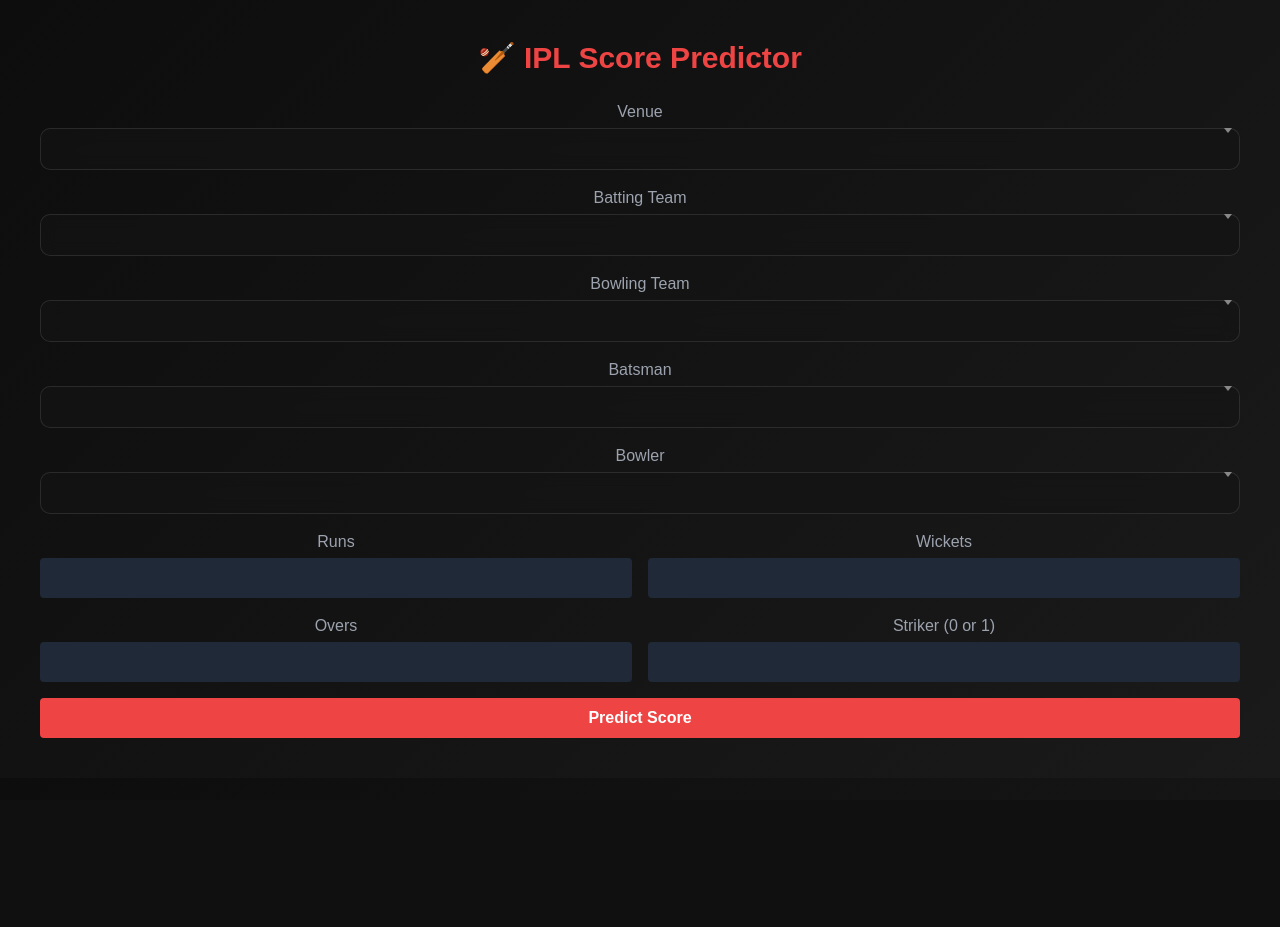
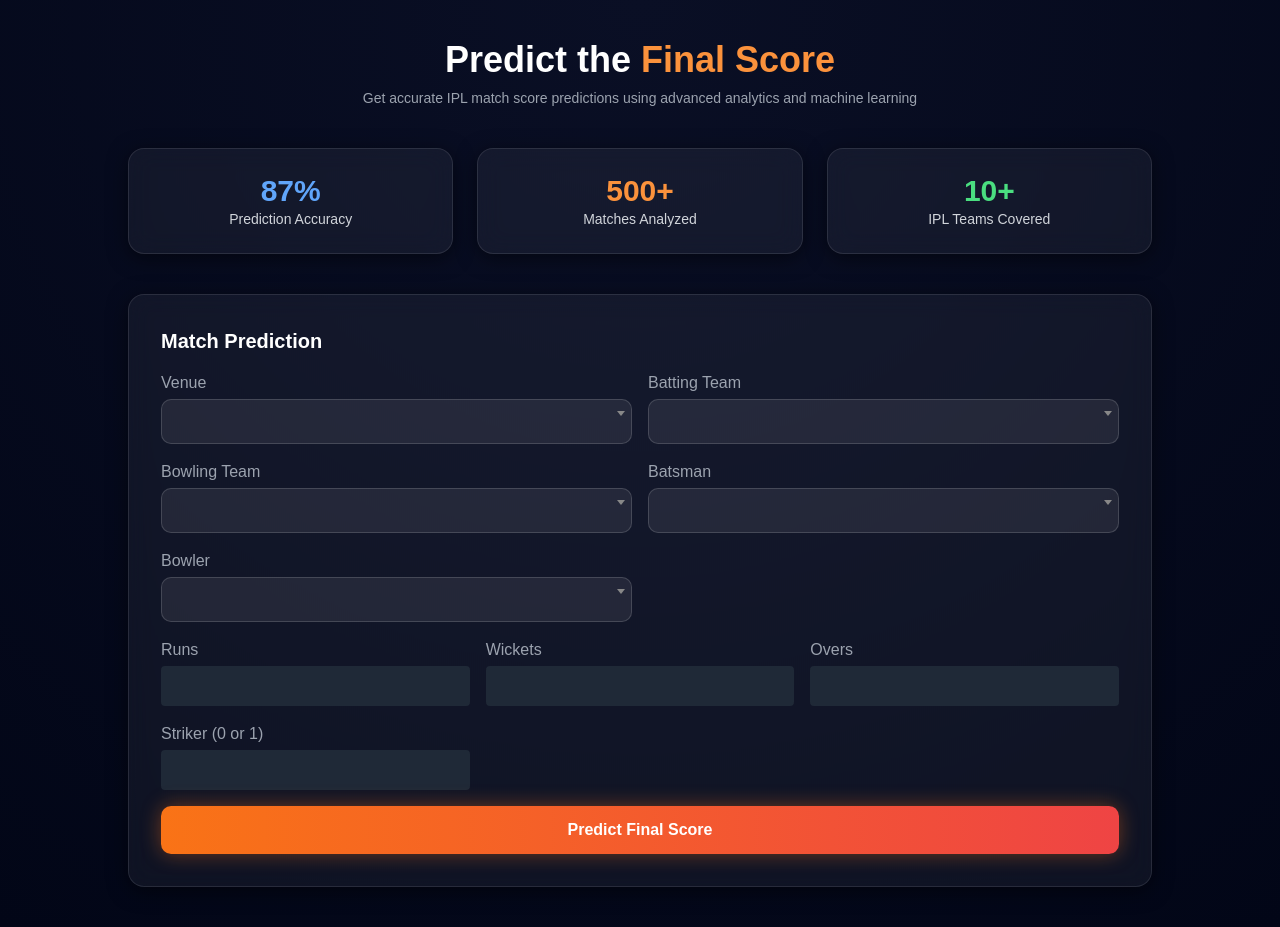
Before and after one commit to Dipanshuwiithi/IPL-Score-Predictor, a Flask app: template templates/index.html in a window 1280 px wide. Before the commit the page ends 738 px from the top, so only its background shows below. Run offline with Flask 3, Linux system fonts and the light colour scheme; the template is opened without the code that fills it, so the values that code supplies are empty; parts of the project's set-up code (start-up, migrations or seed data) failed here and were passed over; some libraries are stand-ins or nearby versions.

Commit message:
Update index.html

```diff
--- a/templates/index.html
+++ b/templates/index.html
@@ -1,186 +1,181 @@
-
 <!DOCTYPE html>
 <html lang="en">
 <head>
-    <meta charset="UTF-8">
+  <meta charset="UTF-8" />
   <title>🏏 IPL Score Predictor</title>
 
   <!-- Tailwind CSS -->
   <script src="https://cdn.tailwindcss.com"></script>
 
-    <!-- jQuery and Select2 for searchable dropdowns -->
+  <!-- jQuery and Select2 -->
   <script src="https://cdnjs.cloudflare.com/ajax/libs/jquery/3.6.4/jquery.min.js"></script>
-    <link href="https://cdn.jsdelivr.net/npm/select2@4.1.0-rc.0/dist/css/select2.min.css" rel="stylesheet" />
+  <link
+    href="https://cdn.jsdelivr.net/npm/select2@4.1.0-rc.0/dist/css/select2.min.css"
+    rel="stylesheet"
+  />
   <script src="https://cdn.jsdelivr.net/npm/select2@4.1.0-rc.0/dist/js/select2.min.js"></script>
 
   <style>
     body {
-            background: linear-gradient(135deg, #0d0d0d, #1a1a1a);
-            color: #fff;
-            font-family: 'Poppins', sans-serif;
-            text-align: center;
-            padding: 40px;
+      font-family: "Poppins", sans-serif;
+      background: radial-gradient(circle at top, #0a0f25, #020617);
+      color: white;
+      min-height: 100vh;
+      padding: 40px 20px;
     }
-/* 🌙 Base select box */
+
+    /* Glass card style */
+    .glass {
+      background: rgba(255, 255, 255, 0.05);
+      border: 1px solid rgba(255, 255, 255, 0.1);
+      backdrop-filter: blur(12px);
+      border-radius: 16px;
+      box-shadow: 0 4px 20px rgba(0, 0, 0, 0.5);
+    }
+
+    /* Select2 Styles */
     .select2-container--default .select2-selection--single {
-    background: rgba(20, 20, 20, 0.6) !important;
-    border: 1px solid rgba(255, 255, 255, 0.1) !important;
-    backdrop-filter: blur(8px) !important;
-    -webkit-backdrop-filter: blur(8px) !important;
+      background: rgba(255, 255, 255, 0.08) !important;
+      border: 1px solid rgba(255, 255, 255, 0.15) !important;
       border-radius: 10px !important;
-    height: 42px !important;
-    color: #fff !important;
+      height: 45px !important;
       display: flex;
       align-items: center;
-    justify-content: center;  /* ✅ centers text horizontally */
-    text-align: center !important; /* ✅ ensures centered text */
-    transition: all 0.3s ease-in-out;
+      justify-content: center;
+      color: #fff !important;
     }
 
-.select2-container--default .select2-selection--single:hover {
-    background: rgba(40, 40, 40, 0.7) !important;
-    border-color: rgba(255, 75, 43, 0.4) !important;
-}
-
-/* 🌈 Text inside select box */
     .select2-container--default .select2-selection__rendered {
       color: #fff !important;
-    text-align: center !important;  /* ✅ center inside rendered text */
+      text-align: center !important;
       width: 100%;
-    line-height: 40px !important;
       padding: 0 !important;
     }
 
-/* Dropdown arrow */
-.select2-container--default .select2-selection__arrow {
-    position: absolute;
-    right: 8px;
-    top: 50%;
-    transform: translateY(-50%);
+    .select2-results__option {
+      color: #fff !important;
+      text-align: center !important;
+      background: transparent !important;
     }
 
-/* 🎞 Dropdown panel */
-.select2-dropdown {
-    background: rgba(10, 10, 10, 0.7) !important;
-    backdrop-filter: blur(10px) !important;
-    -webkit-backdrop-filter: blur(10px) !important;
-    border: 1px solid rgba(255, 255, 255, 0.08) !important;
-    border-radius: 10px !important;
-    box-shadow: 0 4px 20px rgba(0, 0, 0, 0.6);
+    .select2-results__option--highlighted {
+      background: rgba(255, 115, 29, 0.8) !important;
     }
 
-/* Centered options */
-.select2-results__option {
-    color: #fff !important;
-    background: transparent !important;
-    padding: 8px 12px !important;
-    text-align: center !important;  /* ✅ center each option */
-    transition: background 0.2s ease-in-out;
+    .select2-dropdown {
+      background: rgba(10, 10, 10, 0.85) !important;
+      backdrop-filter: blur(10px) !important;
+      border: 1px solid rgba(255, 255, 255, 0.1);
+      border-radius: 12px;
     }
 
-/* Highlight and selection colors */
-.select2-results__option--highlighted {
-    background: rgba(225, 29, 72, 0.8) !important;
-    color: #fff !important;
-    border-radius: 5px;
+    /* Button Glow */
+    .btn-glow {
+      background: linear-gradient(90deg, #f97316, #ef4444);
+      color: white;
+      border-radius: 10px;
+      transition: 0.3s;
+      font-weight: 600;
+      box-shadow: 0 0 20px rgba(249, 115, 22, 0.4);
     }
 
-.select2-results__option[aria-selected=true] {
-    background: rgba(255, 255, 255, 0.1) !important;
-    color: #fff !important;
+    .btn-glow:hover {
+      background: linear-gradient(90deg, #fb923c, #f87171);
+      box-shadow: 0 0 30px rgba(249, 115, 22, 0.7);
     }
-
-/* 🔍 Search input */
-.select2-search--dropdown .select2-search__field {
-    background: rgba(25, 25, 25, 0.6) !important;
-    color: #fff !important;
-    border: 1px solid rgba(255, 255, 255, 0.15) !important;
-    border-radius: 6px !important;
-    padding: 6px 10px !important;
-    backdrop-filter: blur(6px) !important;
-    text-align: center !important; /* ✅ centers typed text */
-}
-
-.select2-search--dropdown .select2-search__field::placeholder {
-    color: #aaa !important;
-}
-
-
   </style>
 </head>
+
 <body>
+  <!-- Header -->
+  <header class="text-center mb-10">
+    <h1 class="text-4xl font-bold">
+      Predict the <span class="text-orange-400">Final Score</span>
+    </h1>
+    <p class="text-gray-400 mt-2 text-sm">
+      Get accurate IPL match score predictions using advanced analytics and machine learning
+    </p>
+  </header>
 
-    <h1 class="text-3xl font-bold mb-6 text-red-500">🏏 IPL Score Predictor</h1>
+  <!-- Stats Row -->
+  <div class="max-w-5xl mx-auto grid grid-cols-1 sm:grid-cols-3 gap-6 mb-10">
+    <div class="glass p-6 text-center">
+      <div class="text-3xl font-bold text-blue-400">87%</div>
+      <p class="text-gray-300 text-sm">Prediction Accuracy</p>
+    </div>
 
-    <div class="container">
+    <div class="glass p-6 text-center">
+      <div class="text-3xl font-bold text-orange-400">500+</div>
+      <p class="text-gray-300 text-sm">Matches Analyzed</p>
+    </div>
+
+    <div class="glass p-6 text-center">
+      <div class="text-3xl font-bold text-green-400">10+</div>
+      <p class="text-gray-300 text-sm">IPL Teams Covered</p>
+    </div>
+  </div>
+
+  <!-- Prediction Section -->
+  <div class="max-w-5xl mx-auto glass p-8 mt-8">
+    <h2 class="text-xl font-semibold mb-4 text-left">Match Prediction</h2>
     <form method="POST" class="space-y-4">
+      <div class="grid grid-cols-1 md:grid-cols-2 gap-4">
         <div>
           <label class="block mb-1 text-gray-400">Venue</label>
-                <select name="venue" class="select w-full">
-                    {% for v in venues %}<option>{{ v }}</option>{% endfor %}
-                </select>
+          <select name="venue" class="select w-full">{% for v in venues %}<option>{{ v }}</option>{% endfor %}</select>
+        </div>
+        <div>
+          <label class="block mb-1 text-gray-400">Batting Team</label>
+          <select name="bat_team" class="select w-full">{% for t in bat_teams %}<option>{{ t }}</option>{% endfor %}</select>
+        </div>
+        <div>
+          <label class="block mb-1 text-gray-400">Bowling Team</label>
+          <select name="bowl_team" class="select w-full">{% for t in bowl_teams %}<option>{{ t }}</option>{% endfor %}</select>
+        </div>
+        <div>
+          <label class="block mb-1 text-gray-400">Batsman</label>
+          <select name="batsman" class="select w-full">{% for b in batsmen %}<option>{{ b }}</option>{% endfor %}</select>
+        </div>
+        <div>
+          <label class="block mb-1 text-gray-400">Bowler</label>
+          <select name="bowler" class="select w-full">{% for b in bowlers %}<option>{{ b }}</option>{% endfor %}</select>
+        </div>
       </div>
 
-            <div>
-                <label class="block mb-1 text-gray-400">Batting Team</label>
-                <select name="bat_team" class="select w-full">
-                    {% for t in bat_teams %}<option>{{ t }}</option>{% endfor %}
-                </select>
-            </div>
-
-            <div>
-                <label class="block mb-1 text-gray-400">Bowling Team</label>
-                <select name="bowl_team" class="select w-full">
-                    {% for t in bowl_teams %}<option>{{ t }}</option>{% endfor %}
-                </select>
-            </div>
-
-            <div>
-                <label class="block mb-1 text-gray-400">Batsman</label>
-                <select name="batsman" class="select w-full">
-                    {% for b in batsmen %}<option>{{ b }}</option>{% endfor %}
-                </select>
-            </div>
-
-            <div>
-                <label class="block mb-1 text-gray-400">Bowler</label>
-                <select name="bowler" class="select w-full">
-                    {% for b in bowlers %}<option>{{ b }}</option>{% endfor %}
-                </select>
-            </div>
-
-            <div class="grid grid-cols-2 gap-4">
+      <!-- Inputs -->
+      <div class="grid grid-cols-2 md:grid-cols-3 gap-4 mt-4">
         <div>
           <label class="block mb-1 text-gray-400">Runs</label>
-                    <input type="number" name="runs" class="w-full p-2 rounded bg-gray-800 border-none" required>
+          <input type="number" name="runs" class="w-full p-2 rounded bg-gray-800 border-none" required />
         </div>
         <div>
           <label class="block mb-1 text-gray-400">Wickets</label>
-                    <input type="number" name="wickets" class="w-full p-2 rounded bg-gray-800 border-none" required>
+          <input type="number" name="wickets" class="w-full p-2 rounded bg-gray-800 border-none" required />
         </div>
         <div>
           <label class="block mb-1 text-gray-400">Overs</label>
-                    <input type="number" step="0.1" name="overs" class="w-full p-2 rounded bg-gray-800 border-none" required>
+          <input type="number" step="0.1" name="overs" class="w-full p-2 rounded bg-gray-800 border-none" required />
         </div>
         <div>
           <label class="block mb-1 text-gray-400">Striker (0 or 1)</label>
-                    <input type="number" name="striker" class="w-full p-2 rounded bg-gray-800 border-none" required>
+          <input type="number" name="striker" class="w-full p-2 rounded bg-gray-800 border-none" required />
         </div>
       </div>
 
-            <button type="submit" class="w-full bg-red-500 hover:bg-red-600 p-2 rounded font-semibold mt-3">Predict Score</button>
+      <button type="submit" class="w-full py-3 mt-5 btn-glow">Predict Final Score</button>
     </form>
 
     {% if prediction %}
-        <div class="mt-6 text-xl font-semibold text-green-400">
-            🎯 Predicted Final Score: <span class="text-white">{{ prediction }}</span> Runs
+    <div class="mt-6 text-xl font-semibold text-green-400 text-center">
+      🎯 Predicted Final Score:
+      <span class="text-white">{{ prediction }}</span> Runs
     </div>
     {% endif %}
   </div>
 
   <script>
-        $(document).ready(function() {
-            $('.select').select2();
+    $(document).ready(function () {
+      $(".select").select2();
     });
   </script>
 </body>
```
Lines whose indentation alone changed are shown as unchanged.
